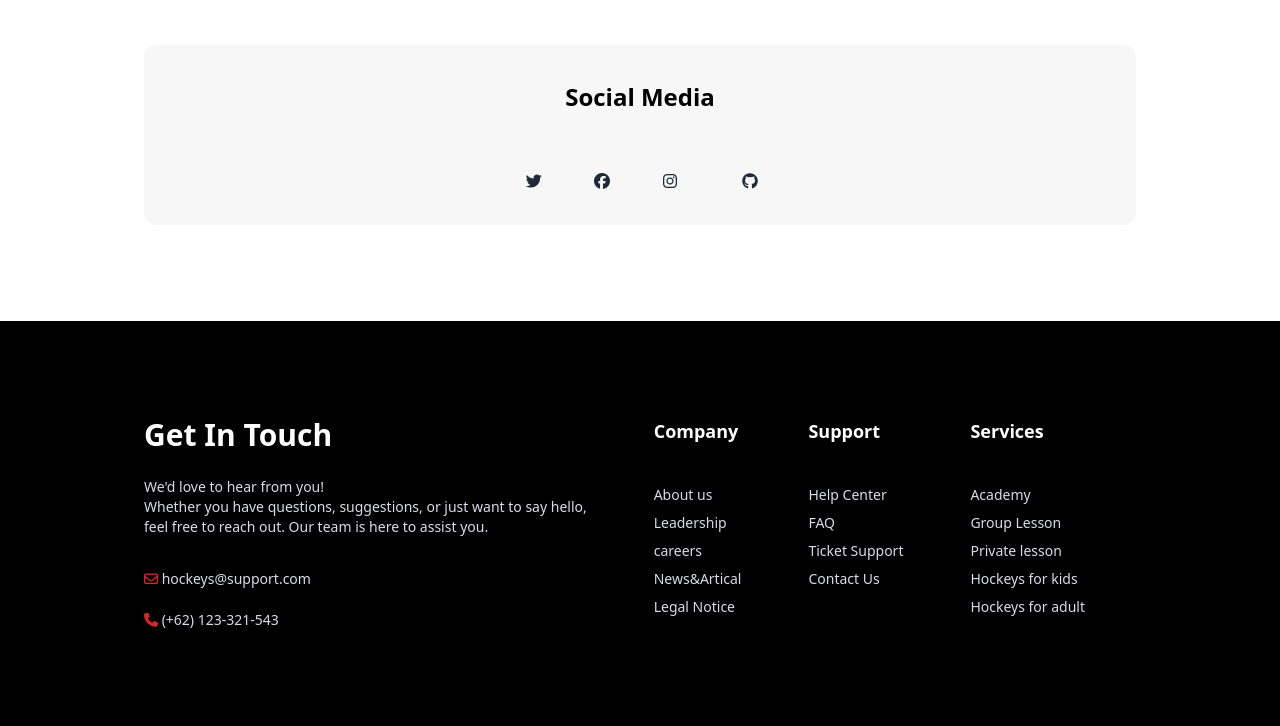
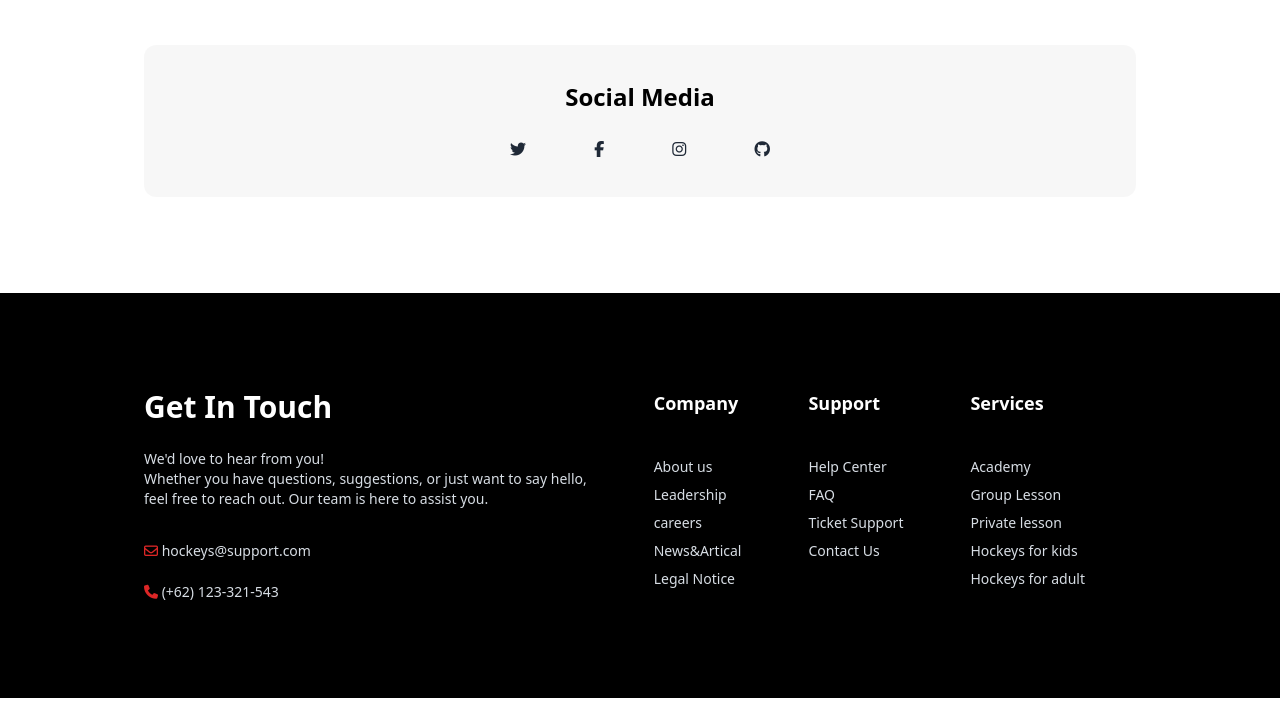
Before and after one commit to Fahadul-Islam/hockey-website, a plain HTML site: page index.html in a window 1280 px wide. Shown: the part 5188-5914 px from the top of the page. After the commit the page ends 5886 px from the top, so only its background shows below. Drawn offline with nearby package versions, Linux system fonts and the light colour scheme.

Commit message:
push again

```diff
--- a/index.html
+++ b/index.html
@@ -462,10 +462,12 @@
             </div>
             <div class="mx-5 mt-3 lg:mx-36 lg:mt-12 lg:mb-24 text-center bg-[#13131808] rounded-xl">
                 <h2 class="text-black text-2xl font-extrabold pt-9 pb-6">Social Media</h2>
-                <i class="w-16 fa-brands fa-twitter"></i>
-                <i class="w-16 fa-brands fa-facebook"></i>
-                <i class="w-16 fa-brands fa-instagram"></i>
-                <i class="w-16 p-9 fa-brands fa-github"></i>
+                <div class="space-x-16 pb-9">
+                    <i class="fa-brands fa-twitter"></i>
+                    <i class="fa-brands fa-facebook-f"></i>
+                    <i class="fa-brands fa-instagram"></i>
+                    <i class="fa-brands fa-github"></i>
+                </div>
             </div>
         </section>
     </main>
```
